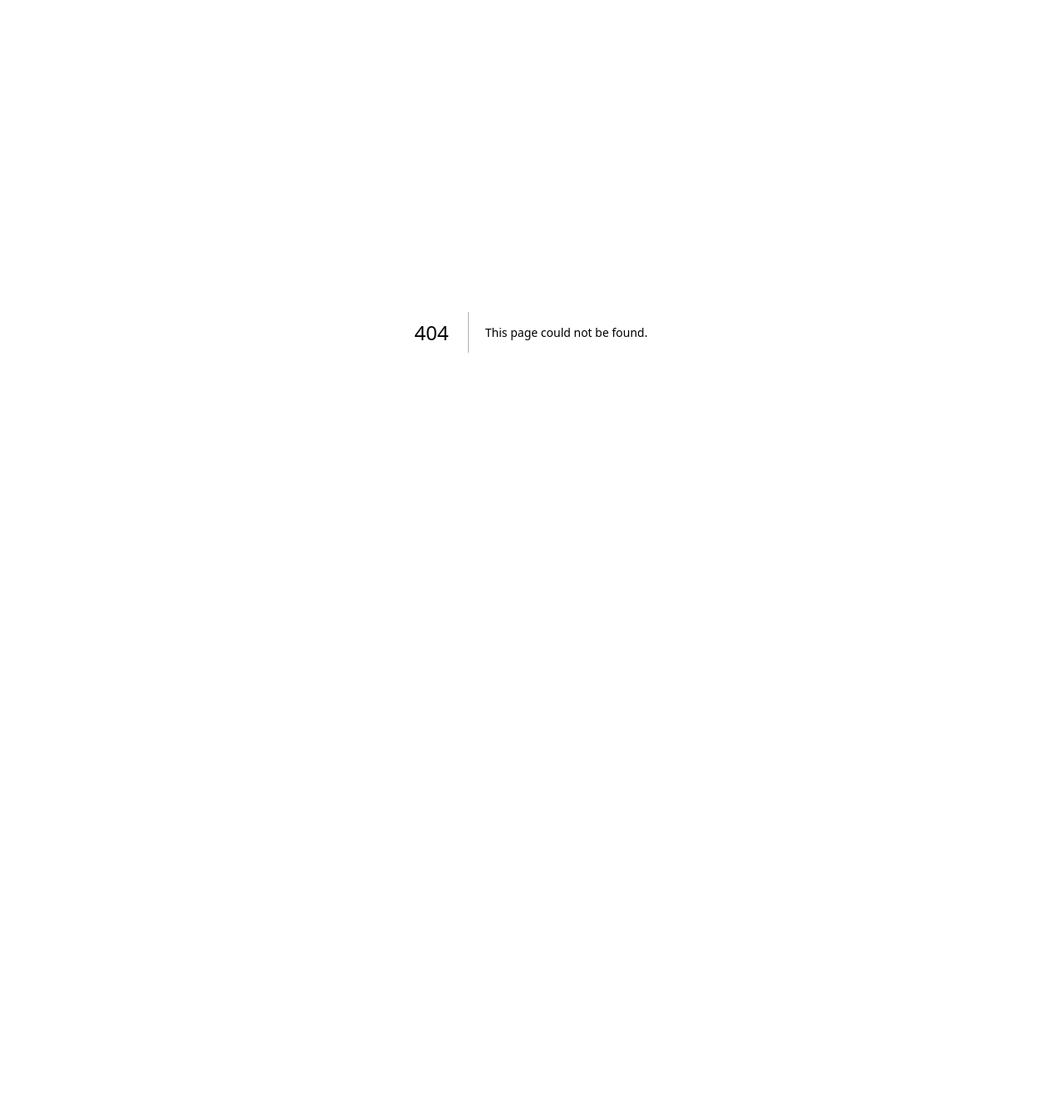
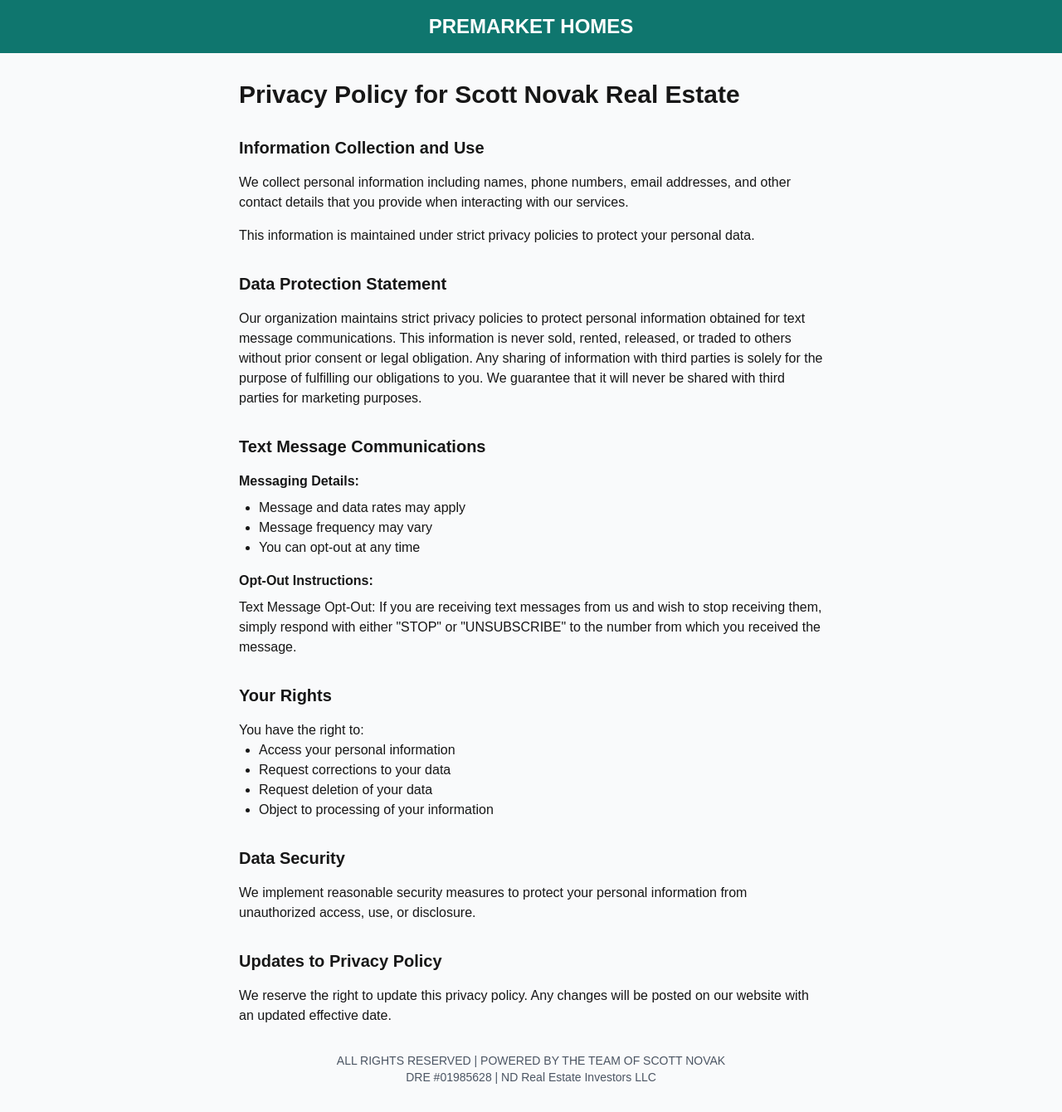
Before and after one commit to scottynx/Scott-Novak-Real-Estate, a Next.js app: page /privacy in a window 1280 px wide. Before the commit this address had no page. Shown: the whole page at 83% size. Before the commit the page ends 800 px from the top, so only its background shows below. Built offline with nearby package versions, Linux system fonts and the light colour scheme.

Commit message:
Initial commit

```diff
--- a/app/page.tsx
+++ b/app/page.tsx
@@ -1,101 +1,141 @@
-import Image from "next/image";
+'use client';
+import { useState } from 'react';
 
 export default function Home() {
+ const [formData, setFormData] = useState({
+   name: '',
+   email: '',
+   phone: '',
+   smsOptIn: false
+ });
+
+ const handleSubmit = (e: React.FormEvent) => {
+   e.preventDefault();
+   console.log('Form submitted:', formData);
+   // Here we'll add the API submission logic later
+ };
+
+ const handleChange = (e: React.ChangeEvent<HTMLInputElement>) => {
+   const { name, value, type, checked } = e.target;
+   setFormData(prevState => ({
+     ...prevState,
+     [name]: type === 'checkbox' ? checked : value
+   }));
+ };
+
  return (
-    <div className="grid grid-rows-[20px_1fr_20px] items-center justify-items-center min-h-screen p-8 pb-20 gap-16 sm:p-20 font-[family-name:var(--font-geist-sans)]">
-      <main className="flex flex-col gap-8 row-start-2 items-center sm:items-start">
-        <Image
-          className="dark:invert"
-          src="/next.svg"
-          alt="Next.js logo"
-          width={180}
-          height={38}
-          priority
+   <main className="min-h-screen bg-gray-50">
+     {/* Header */}
+     <header className="bg-teal-700 text-white p-4 text-center">
+       <h1 className="text-2xl font-bold">PREMARKET HOMES</h1>
+     </header>
+
+     {/* Main Content */}
+     <div className="max-w-3xl mx-auto p-4">
+       <div className="text-center mb-8">
+         <h2 className="text-2xl font-bold mb-2">Welcome to the Premarket Homes Portal</h2>
+         <div className="text-gray-600">Get exclusive access to premarket properties in the Greater Sacramento Area!</div>
+       </div>
+
+       {/* Video Section */}
+       <div className="mb-8">
+         <h3 className="text-xl font-bold text-center mb-4">Watch the Explainer Video</h3>
+         <div className="aspect-video bg-blue-900 rounded-lg">
+           <iframe
+             className="w-full h-full rounded-lg"
+             src="https://www.youtube.com/embed/BJiyrpG0R40"
+             title="Premarket Homes Explainer Video"
+             allow="accelerometer; autoplay; clipboard-write; encrypted-media; gyroscope; picture-in-picture"
+             allowFullScreen
+           ></iframe>
+         </div>
+       </div>
+
+       {/* Why Choose Us Section */}
+       <div className="mb-8">
+         <h3 className="text-xl font-bold text-center mb-4">Why Choose Us?</h3>
+         <ul className="space-y-2">
+           <li className="flex items-center">
+             <span className="mr-2">•</span>
+             <span>Exclusive access to premarket homes.</span>
+           </li>
+           <li className="flex items-center">
+             <span className="mr-2">•</span>
+             <span>Personalized service tailored to your needs.</span>
+           </li>
+           <li className="flex items-center">
+             <span className="mr-2">•</span>
+             <span>Expert guidance through the buying process.</span>
+           </li>
+         </ul>
+       </div>
+
+       {/* Form Section */}
+       <form onSubmit={handleSubmit} className="bg-white p-6 rounded-lg shadow-md">
+         <div className="space-y-4">
+           <input
+             type="text"
+             name="name"
+             placeholder="Your Name"
+             value={formData.name}
+             onChange={handleChange}
+             className="w-full p-2 border rounded"
+             required
            />
-        <ol className="list-inside list-decimal text-sm text-center sm:text-left font-[family-name:var(--font-geist-mono)]">
-          <li className="mb-2">
-            Get started by editing{" "}
-            <code className="bg-black/[.05] dark:bg-white/[.06] px-1 py-0.5 rounded font-semibold">
-              app/page.tsx
-            </code>
-            .
-          </li>
-          <li>Save and see your changes instantly.</li>
-        </ol>
 
-        <div className="flex gap-4 items-center flex-col sm:flex-row">
-          <a
-            className="rounded-full border border-solid border-transparent transition-colors flex items-center justify-center bg-foreground text-background gap-2 hover:bg-[#383838] dark:hover:bg-[#ccc] text-sm sm:text-base h-10 sm:h-12 px-4 sm:px-5"
-            href="https://vercel.com/new?utm_source=create-next-app&utm_medium=appdir-template-tw&utm_campaign=create-next-app"
-            target="_blank"
-            rel="noopener noreferrer"
+           <input
+             type="email"
+             name="email"
+             placeholder="Your Email"
+             value={formData.email}
+             onChange={handleChange}
+             className="w-full p-2 border rounded"
+             required
+           />
+
+           <input
+             type="tel"
+             name="phone"
+             placeholder="Your Phone Number"
+             value={formData.phone}
+             onChange={handleChange}
+             className="w-full p-2 border rounded"
+             required
+           />
+
+           <div className="flex items-center">
+             <input
+               type="checkbox"
+               name="smsOptIn"
+               id="smsOptIn"
+               checked={formData.smsOptIn}
+               onChange={handleChange}
+               className="mr-2"
+             />
+             <label htmlFor="smsOptIn" className="text-sm text-gray-600">
+               Yes, I agree to receive text messages about premarket properties (<a href="/smsterms" className="text-blue-600 hover:underline">SMS Terms</a>)
+             </label>
+           </div>
+
+           <button
+             type="submit"
+             className="w-full bg-teal-700 text-white py-2 px-4 rounded hover:bg-teal-800 transition"
            >
-            <Image
-              className="dark:invert"
-              src="/vercel.svg"
-              alt="Vercel logomark"
-              width={20}
-              height={20}
-            />
-            Deploy now
-          </a>
-          <a
-            className="rounded-full border border-solid border-black/[.08] dark:border-white/[.145] transition-colors flex items-center justify-center hover:bg-[#f2f2f2] dark:hover:bg-[#1a1a1a] hover:border-transparent text-sm sm:text-base h-10 sm:h-12 px-4 sm:px-5 sm:min-w-44"
-            href="https://nextjs.org/docs?utm_source=create-next-app&utm_medium=appdir-template-tw&utm_campaign=create-next-app"
-            target="_blank"
-            rel="noopener noreferrer"
-          >
-            Read our docs
-          </a>
+             Submit
+           </button>
+
+           <div className="text-sm text-gray-600 text-center mt-4">
+             We will never share, trade, or otherwise sell your personal information such as phone numbers and SMS consent to third parties under any circumstances. See our <a href="/privacy" className="text-blue-600 hover:underline">Privacy Policy</a> for more information.
+           </div>
+         </div>
+       </form>
+
+       {/* Footer */}
+       <footer className="text-center mt-8 text-sm text-gray-600">
+         <p>ALL RIGHTS RESERVED | POWERED BY THE TEAM OF SCOTT NOVAK</p>
+         <p>DRE #01985628 | ND Real Estate Investors LLC</p>
+       </footer>
      </div>
    </main>
-      <footer className="row-start-3 flex gap-6 flex-wrap items-center justify-center">
-        <a
-          className="flex items-center gap-2 hover:underline hover:underline-offset-4"
-          href="https://nextjs.org/learn?utm_source=create-next-app&utm_medium=appdir-template-tw&utm_campaign=create-next-app"
-          target="_blank"
-          rel="noopener noreferrer"
-        >
-          <Image
-            aria-hidden
-            src="/file.svg"
-            alt="File icon"
-            width={16}
-            height={16}
-          />
-          Learn
-        </a>
-        <a
-          className="flex items-center gap-2 hover:underline hover:underline-offset-4"
-          href="https://vercel.com/templates?framework=next.js&utm_source=create-next-app&utm_medium=appdir-template-tw&utm_campaign=create-next-app"
-          target="_blank"
-          rel="noopener noreferrer"
-        >
-          <Image
-            aria-hidden
-            src="/window.svg"
-            alt="Window icon"
-            width={16}
-            height={16}
-          />
-          Examples
-        </a>
-        <a
-          className="flex items-center gap-2 hover:underline hover:underline-offset-4"
-          href="https://nextjs.org?utm_source=create-next-app&utm_medium=appdir-template-tw&utm_campaign=create-next-app"
-          target="_blank"
-          rel="noopener noreferrer"
-        >
-          <Image
-            aria-hidden
-            src="/globe.svg"
-            alt="Globe icon"
-            width={16}
-            height={16}
-          />
-          Go to nextjs.org →
-        </a>
-      </footer>
-    </div>
  );
 }
--- /dev/null
+++ b/app/privacy/page.tsx
@@ -0,0 +1,84 @@
+'use client';
+
+export default function Privacy() {
+ return (
+   <main className="min-h-screen bg-gray-50">
+     {/* Header */}
+     <header className="bg-teal-700 text-white p-4 text-center">
+       <h1 className="text-2xl font-bold">PREMARKET HOMES</h1>
+     </header>
+
+     <div className="max-w-3xl mx-auto p-8">
+       <h1 className="text-3xl font-bold mb-8">Privacy Policy for Scott Novak Real Estate</h1>
+
+       {/* Information Collection Section */}
+       <section className="mb-8">
+         <h2 className="text-xl font-semibold mb-4">Information Collection and Use</h2>
+         <p className="mb-4">
+           We collect personal information including names, phone numbers, email addresses, and other contact details that you provide when interacting with our services.
+         </p>
+         <p>
+           This information is maintained under strict privacy policies to protect your personal data.
+         </p>
+       </section>
+
+       {/* Data Protection Statement */}
+       <section className="mb-8">
+         <h2 className="text-xl font-semibold mb-4">Data Protection Statement</h2>
+         <p className="mb-4">
+           Our organization maintains strict privacy policies to protect personal information obtained for text message communications. This information is never sold, rented, released, or traded to others without prior consent or legal obligation. Any sharing of information with third parties is solely for the purpose of fulfilling our obligations to you. We guarantee that it will never be shared with third parties for marketing purposes.
+         </p>
+       </section>
+
+       {/* Text Message Communications */}
+       <section className="mb-8">
+         <h2 className="text-xl font-semibold mb-4">Text Message Communications</h2>
+         <h3 className="font-semibold mb-2">Messaging Details:</h3>
+         <ul className="list-disc pl-6 mb-4">
+           <li>Message and data rates may apply</li>
+           <li>Message frequency may vary</li>
+           <li>You can opt-out at any time</li>
+         </ul>
+         <h3 className="font-semibold mb-2">Opt-Out Instructions:</h3>
+         <p>
+           Text Message Opt-Out: If you are receiving text messages from us and wish to stop receiving them, simply respond with either "STOP" or "UNSUBSCRIBE" to the number from which you received the message.
+         </p>
+       </section>
+
+       {/* Your Rights */}
+       <section className="mb-8">
+         <h2 className="text-xl font-semibold mb-4">Your Rights</h2>
+         <p>You have the right to:</p>
+         <ul className="list-disc pl-6">
+           <li>Access your personal information</li>
+           <li>Request corrections to your data</li>
+           <li>Request deletion of your data</li>
+           <li>Object to processing of your information</li>
+         </ul>
+       </section>
+
+       {/* Data Security */}
+       <section className="mb-8">
+         <h2 className="text-xl font-semibold mb-4">Data Security</h2>
+         <p>
+           We implement reasonable security measures to protect your personal information from unauthorized access, use, or disclosure.
+         </p>
+       </section>
+
+       {/* Updates */}
+       <section className="mb-8">
+         <h2 className="text-xl font-semibold mb-4">Updates to Privacy Policy</h2>
+         <p>
+           We reserve the right to update this privacy policy. Any changes will be posted on our website with an updated effective date.
+         </p>
+       </section>
+
+       {/* Footer */}
+       <footer className="text-center mt-8 text-sm text-gray-600">
+         <p>ALL RIGHTS RESERVED | POWERED BY THE TEAM OF SCOTT NOVAK</p>
+         <p>DRE #01985628 | ND Real Estate Investors LLC</p>
+       </footer>
+     </div>
+   </main>
+ );
+}
--- /dev/null
+++ b/app/smsterms/page.tsx
@@ -0,0 +1,71 @@
+'use client';
+
+const SmsTermsPage = () => {
+ return (
+   <main className="min-h-screen bg-gray-50">
+     {/* Header */}
+     <header className="bg-teal-700 text-white p-4 text-center">
+       <h1 className="text-2xl font-bold">PREMARKET HOMES</h1>
+     </header>
+
+     <div className="max-w-3xl mx-auto p-8">
+       <h1 className="text-3xl font-bold mb-8">SMS Terms and Conditions</h1>
+
+       {/* General Terms */}
+       <section className="mb-8">
+         <h2 className="text-xl font-semibold mb-4">SMS Communication Terms</h2>
+         <p className="mb-4">
+           By opting in to receive SMS messages from Scott Novak Real Estate, you agree to receive periodic text messages about premarket properties and related real estate information.
+         </p>
+       </section>
+
+       {/* Messaging Details */}
+       <section className="mb-8">
+         <h2 className="text-xl font-semibold mb-4">Important Information</h2>
+         <ul className="list-disc pl-6 mb-4">
+           <li>Message and data rates may apply</li>
+           <li>Message frequency may vary</li>
+           <li>You can opt-out at any time</li>
+           <li>Your phone carrier's standard messaging rates will apply</li>
+         </ul>
+       </section>
+
+       {/* Opt-Out Instructions */}
+       <section className="mb-8">
+         <h2 className="text-xl font-semibold mb-4">How to Opt-Out</h2>
+         <p className="mb-4">
+           You can stop receiving text messages at any time by:
+         </p>
+         <ul className="list-disc pl-6">
+           <li>Replying "STOP" to any message you receive from us</li>
+           <li>Replying "UNSUBSCRIBE" to any message you receive from us</li>
+         </ul>
+       </section>
+
+       {/* Privacy Statement */}
+       <section className="mb-8">
+         <h2 className="text-xl font-semibold mb-4">Privacy Protection</h2>
+         <p>
+           We will never share, trade, or sell your phone number or any other personal information to third parties for marketing purposes. Your privacy is important to us.
+         </p>
+       </section>
+
+       {/* Contact */}
+       <section className="mb-8">
+         <h2 className="text-xl font-semibold mb-4">Questions?</h2>
+         <p>
+           If you have any questions about our SMS service, please contact our team through the main website.
+         </p>
+       </section>
+
+       {/* Footer */}
+       <footer className="text-center mt-8 text-sm text-gray-600">
+         <p>ALL RIGHTS RESERVED | POWERED BY THE TEAM OF SCOTT NOVAK</p>
+         <p>DRE #01985628 | ND Real Estate Investors LLC</p>
+       </footer>
+     </div>
+   </main>
+ );
+};
+
+export default SmsTermsPage;
```
Also changed, not shown: 1 other file (tests, documents, lock files or other folders). Lines whose indentation alone changed are shown as unchanged.
